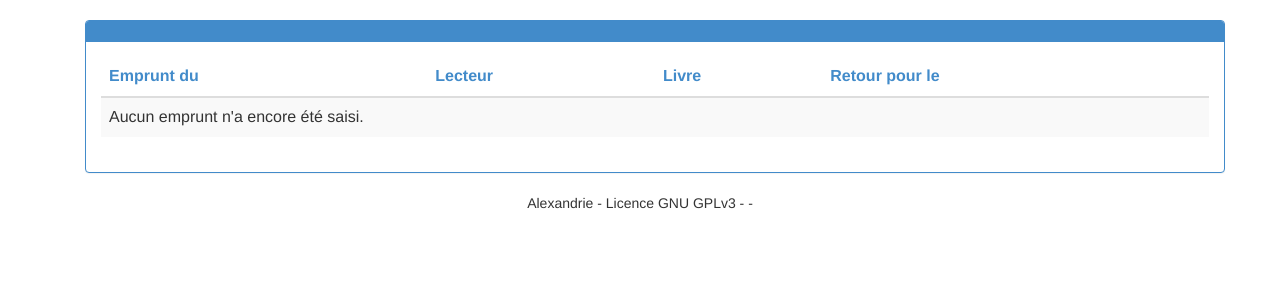
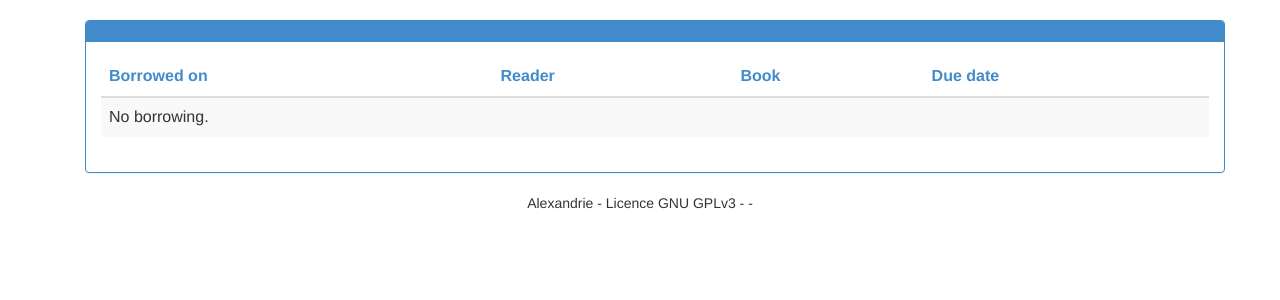
Before and after one commit to Ircam-WAM/Alessandria, a Django app: template alexandrie/templates/alexandrie/reader_borrow_list.html in a window 1280 px wide. Shown: the part 52-352 px from the top of the page. Run offline with Django 3.2, Linux system fonts and the light colour scheme; the template is opened without the code that fills it, so the values that code supplies are empty; parts of the project's set-up code (start-up, migrations or seed data) failed here and were passed over; some libraries are stand-ins or nearby versions.

Commit message:
Add translation of borrowing pages

```diff
--- a/alexandrie/templates/alexandrie/reader_borrow_list.html
+++ b/alexandrie/templates/alexandrie/reader_borrow_list.html
@@ -1,4 +1,5 @@
 {% extends 'alexandrie/base_tpl.html' %}
+{% load i18n %}
 
 {% block title %}{{ page_title }}{% endblock %}
 
@@ -11,10 +12,10 @@
         <table class="table table-striped">
             <thead>
                 <tr>
-                    <th><a href="{% url 'alexandrie:reader_borrow_list' display %}?order_field=borrowed_date">Emprunt du</a></th>
-                    <th><a href="{% url 'alexandrie:reader_borrow_list' display %}?order_field=reader__last_name">Lecteur</a></th>
-                    <th><a href="{% url 'alexandrie:reader_borrow_list' display %}?order_field=bookcopy__book__title">Livre</a></th>
-                    <th><a href="{% url 'alexandrie:reader_borrow_list' display %}?order_field=borrow_due_date">Retour pour le</a></th>
+                    <th><a href="{% url 'alexandrie:reader_borrow_list' display %}?order_field=borrowed_date">{% trans "Borrowed on" %}</a></th>
+                    <th><a href="{% url 'alexandrie:reader_borrow_list' display %}?order_field=reader__last_name">{% trans "Reader" %}</a></th>
+                    <th><a href="{% url 'alexandrie:reader_borrow_list' display %}?order_field=bookcopy__book__title">{% trans "Book" %}</a></th>
+                    <th><a href="{% url 'alexandrie:reader_borrow_list' display %}?order_field=borrow_due_date">{% trans "Due date" %}</a></th>
                 </tr>
             </thead>
             <tbody>
@@ -27,7 +28,7 @@
                 </tr>
             {% empty %}
                 <tr>
-                    <td colspan="4">Aucun emprunt n'a encore été saisi.</td>
+                    <td colspan="4">{% trans "No borrowing." %}</td>
                 </tr>
             {% endfor %}
             </tbody>
```
Also changed, not shown: alexandrie/templates/alexandrie/reader_borrow_detail.html (+8 -3 lines), alexandrie/locale/fr/LC_MESSAGES/django.po, 1 other file.
